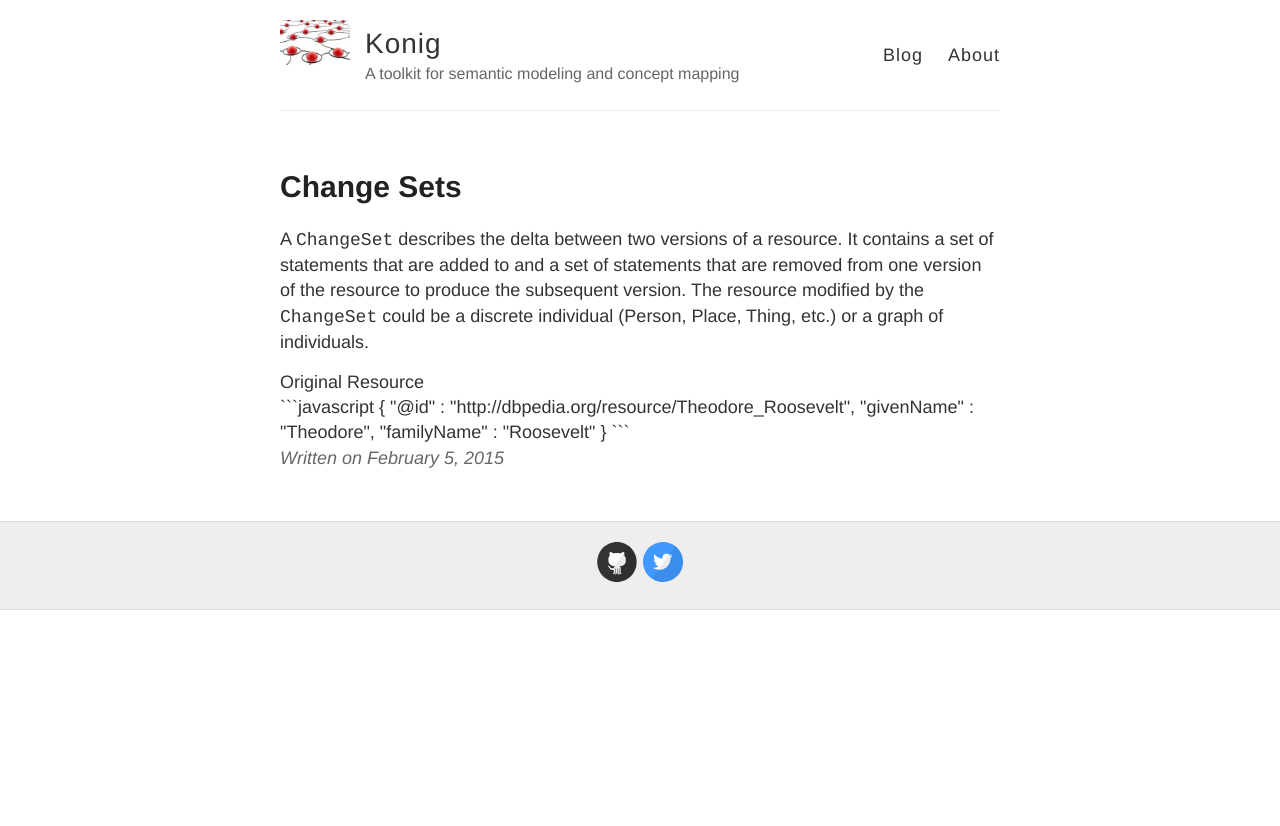
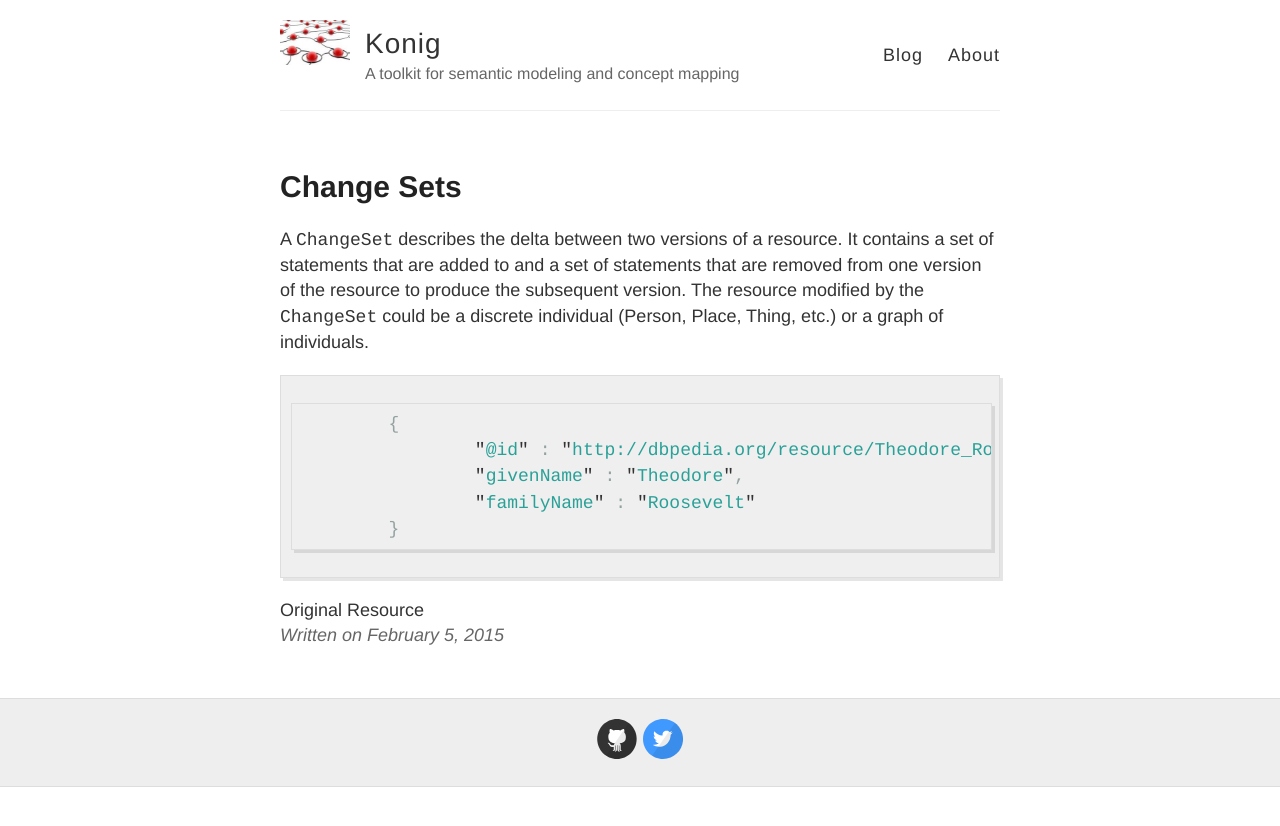
Before and after one commit to konigio/konigio.github.io, a Jekyll site: the page built from _posts/2015-02-05-Change-Sets.md, in a window 1280 px wide. Shown: the top 826 px of the page. Built offline with Jekyll 4.4.1, drawn with Linux system fonts in a browser that asks for light colours; Markdown is read by kramdown in place of the engine named in the settings.

Commit message:
Test md code block

````diff
--- a/_posts/2015-02-05-Change-Sets.md
+++ b/_posts/2015-02-05-Change-Sets.md
@@ -8,8 +8,6 @@ that are added to and a set of statements that are removed from one version of t
 subsequent version.  The resource modified by the `ChangeSet` could be a discrete individual (Person,
 Place, Thing, etc.) or a graph of individuals.
 
-<div class="example">
-	<div class="example-title">Original Resource</div>
 ```javascript
 	{
 		"@id" : "http://dbpedia.org/resource/Theodore_Roosevelt",
@@ -17,4 +15,8 @@ Place, Thing, etc.) or a graph of individuals.
 		"familyName" : "Roosevelt"
 	}
 ```
+
+<div class="example">
+	<div class="example-title">Original Resource</div>
+
 </div>
````
